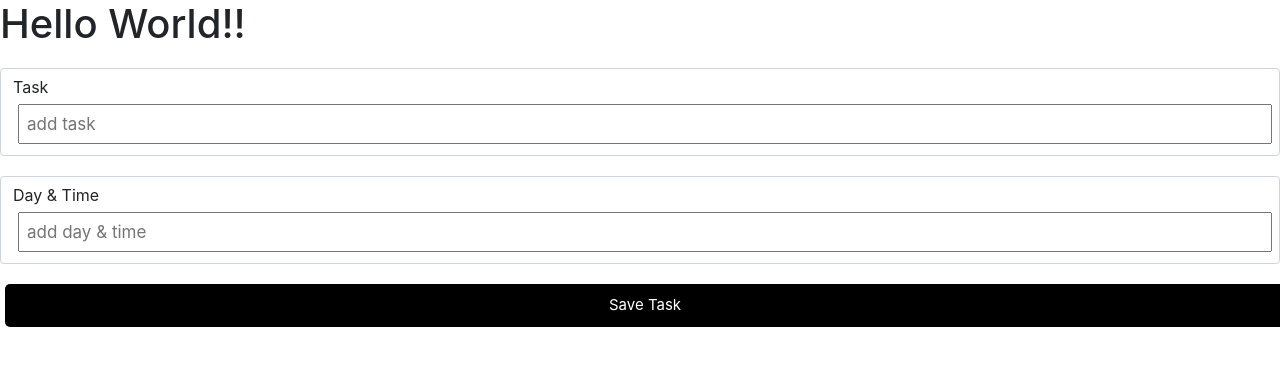
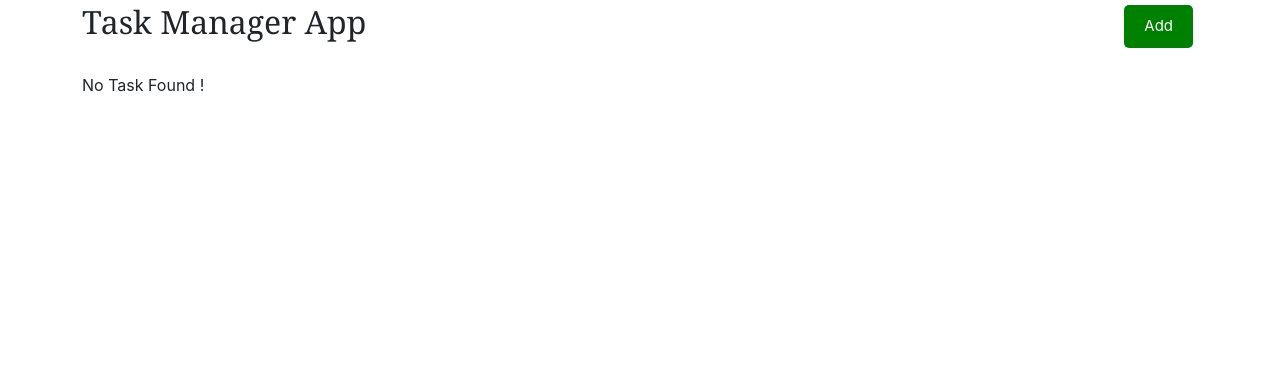
Before and after one commit to mehuldesai94/task-manager, a React (Create React App) app: page / in a window 1280 px wide. Shown: the top 366 px of the page. Built offline with nearby package versions, Linux system fonts and the light colour scheme.

Commit message:
app.js added

```diff
--- a/src/App.js
+++ b/src/App.js
@@ -1,13 +1,46 @@
 import './App.css';
 import AddTask from './components/AddTask';
 
+
+import { useState, useEffect } from 'react'
+
+import { v4 as uuidv4 } from 'uuid';
+import Swal from 'sweetalert2';
+import Header from './components/Header';
+import Tasks from './components/Tasks';
+
+
+
 function App() {
+
+  const [tasks, setTasks] = useState([]);
+  const [showAddTask, setShowAddTask] = useState(false);
+
+
+
+  useEffect(() => {
+    alert('Welcome to our app')
+  }, []);
+
+ const addTask = (task) => {
+
+ }
+
   return (
-    <div>
-      <h1>Hello World!!</h1>
-      <AddTask />
-    </div>
+    <>
+      <div className='container'>
+        <Header showForm={() => setShowAddTask(!showAddTask)} changeTextColor={showAddTask} />
 
+        {showAddTask && <AddTask onSave={addTask} />}
+
+        {
+          tasks.length > 0 ?
+            (<Tasks tasks={tasks} />) :
+            ('No Task Found !')
+        }
+
+      </div>
+    </>
   );
 }
 
```
